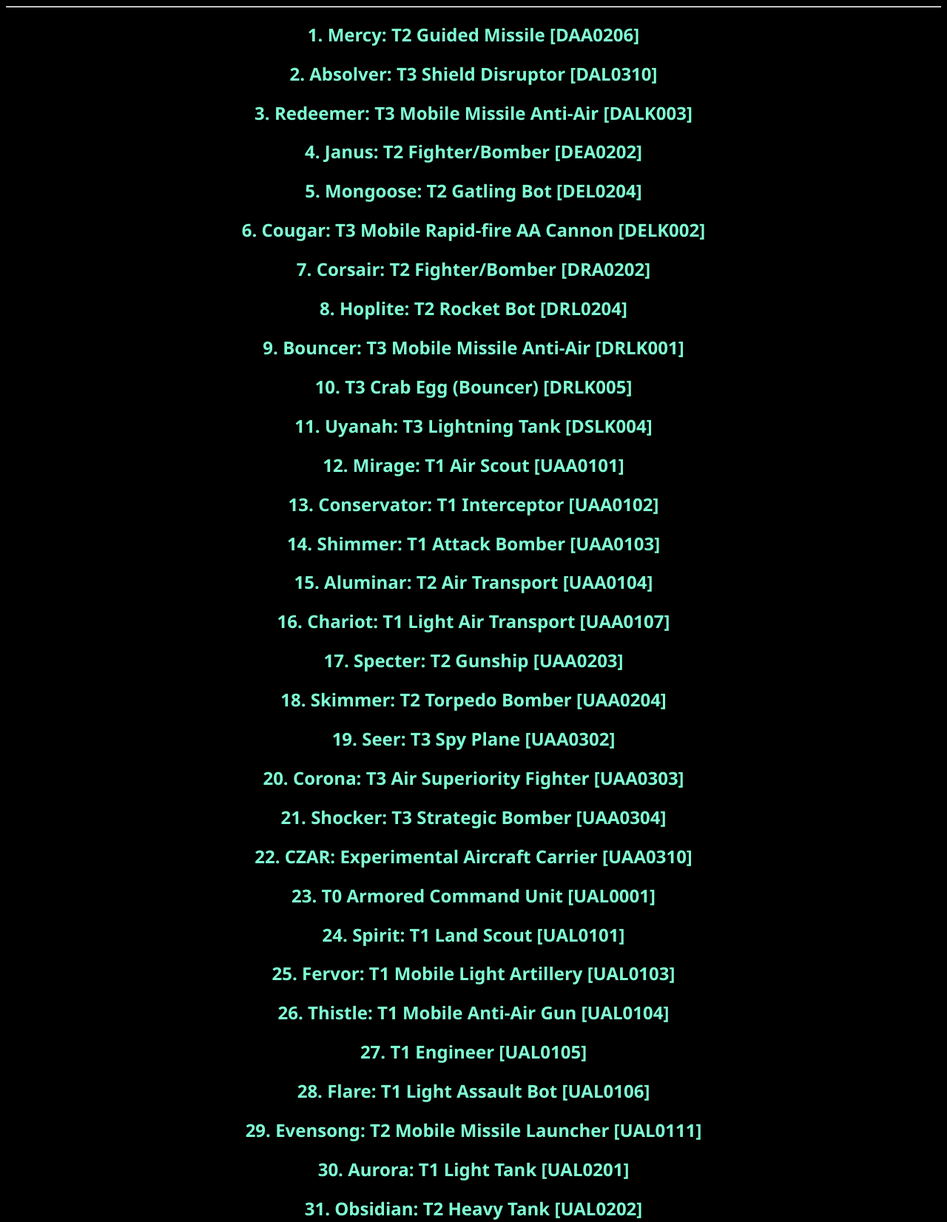
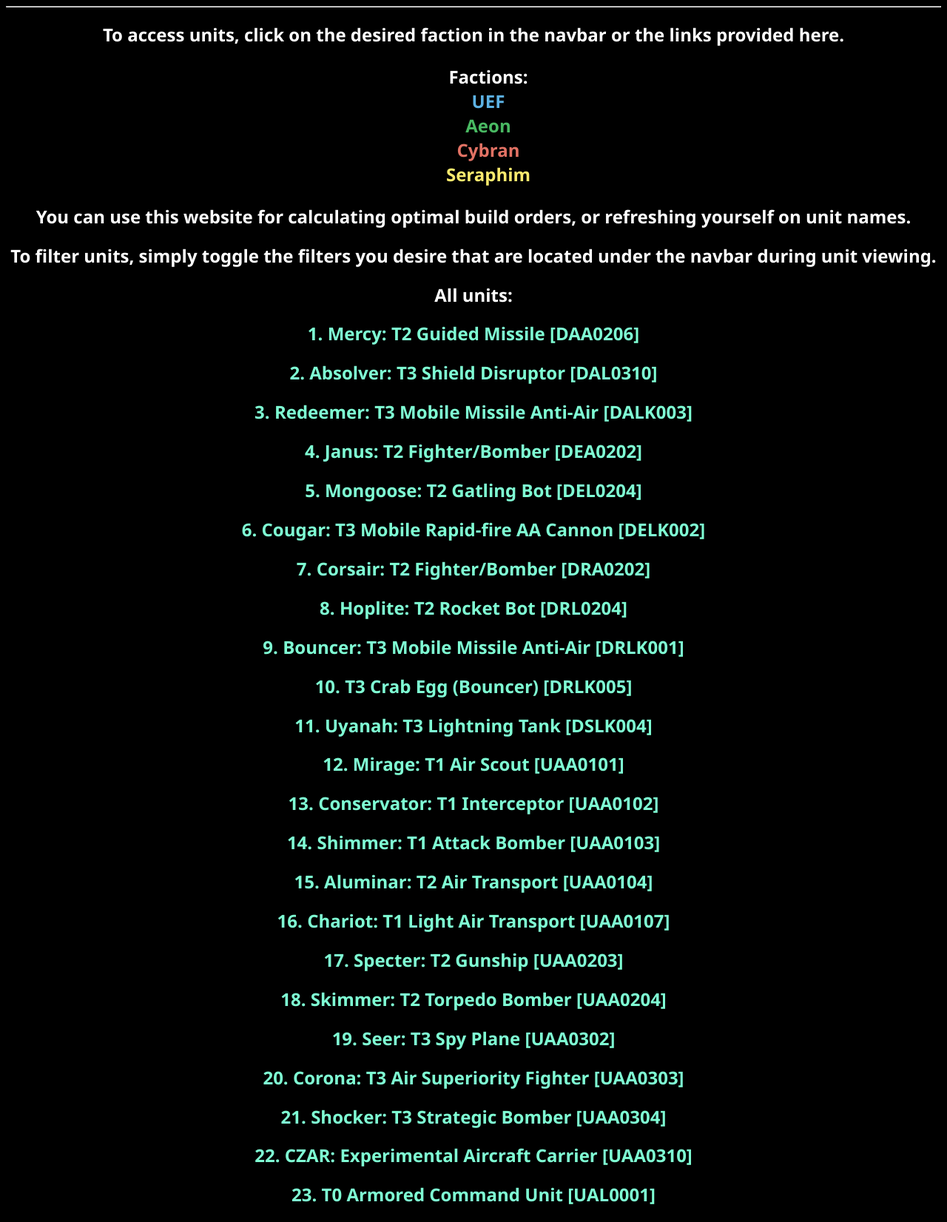
Before and after one commit to Someone-That/Supreme-Database, a Flask app: page / in a window 1280 px wide. Shown: the part 81-1733 px from the top of the page at 74% size. Run offline with Flask 3, Linux system fonts and the light colour scheme; data comes from the database, SQL or seed files in the repository.

Commit message:
Made homepage more modern by adding an introduction

```diff
--- a/routes.py
+++ b/routes.py
@@ -53,7 +53,6 @@ JOIN Factions ON fid = faction_id
 WHERE faction_name = '{faction}'
 GROUP BY id
 ORDER BY faction_name, tech_level""")
-    print(faction_extract)
     all_units = []
     for unit in faction_extract:  # put units in digestable form for website output
         if unit[2] == 4:  # unit is experimental
@@ -64,7 +63,7 @@ ORDER BY faction_name, tech_level""")
             result = f"{unit[1]}: {result}"
 
         all_units.append((unit[0], result))
-    return render_template("home.html", units=all_units)
+    return render_template("faction.html", units=all_units)
 
 
 @app.route('/unit/<int:id>')
--- a/templates/home.html
+++ b/templates/home.html
@@ -1,6 +1,22 @@
 {% extends "layout.html" %}
 {% block content %}
 
+<h2>To access units, click on the desired faction in the navbar or the links provided here.</h2>
+
+<h2>
+<ul style="list-style: none;"> Factions:
+    <li><a href="/faction/UEF" class="uef_colour">UEF</a></li>
+    <li><a href="/faction/Aeon" class="aeon_colour">Aeon</a></li>
+    <li><a href="/faction/Cybran" class="cybran_colour">Cybran</a></li>
+    <li><a href="/faction/Seraphim" class="seraphim_colour">Seraphim</a></li>
+</ul>
+</h2>
+
+<h2>You can use this website for calculating optimal build orders, or refreshing yourself on unit names.</h2>
+
+<h2 id="filter-tutorial">To filter units, simply toggle the filters you desire that are located under the navbar during unit viewing.</h2>
+
+<h2>All units:</h2>
 {% for unit in units %} <!--loops through all the data neatly-->
     <h2><a href="/unit/{{unit[0]}}" class="unit">{{unit[0]}}. {{unit[1]}}</a></h2> <!--displays id, name-->
 {%endfor%}
```
Also changed, not shown: templates/faction.html (added, +8 -0 lines).
